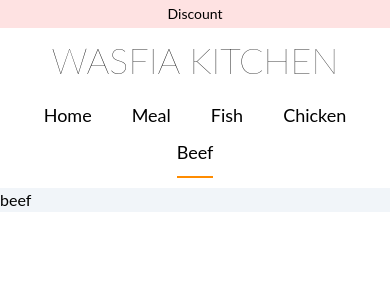
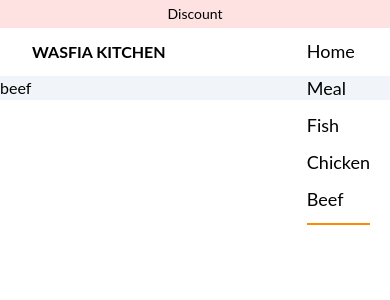
Before and after one commit to naimurcse/react-mealdb, a React (Vite) app: page /beef in a window 390 px wide. Shown: the top 300 px of the page. Built offline with nearby package versions, Linux system fonts and the light colour scheme.

Commit message:
Responsive Navigation is done

```diff
--- a/src/component/Header/Header.jsx
+++ b/src/component/Header/Header.jsx
@@ -4,11 +4,11 @@ import "./Header.css";
 
 const Header = () => {
    return (
-      <div className="bg-white text-center">
-         <div className="logo">
-            <h2 className="text-4xl font-thin py-3">WASFIA KITCHEN</h2>
+      <div className="flex md:flex-col absolute md:static w-full justify-between">
+         <div className="logo md:text-center">
+            <h2 className="md:text-4xl font-bold md:font-thin py-3 pl-8 md:pl-0">WASFIA KITCHEN</h2>
          </div>
-         <nav className="">
+         <nav className="flex md:flex-row md:justify-center flex-col">
             <ActiveLink to="/">Home</ActiveLink>
             <ActiveLink to="/meal">Meal</ActiveLink>
             <ActiveLink to="/Fish">Fish</ActiveLink>
--- a/src/component/Home/Home.jsx
+++ b/src/component/Home/Home.jsx
@@ -7,7 +7,7 @@ const Home = () => {
       <div>
          <Discount></Discount>
          <Header></Header>
-         <main className="bg-slate-100">
+         <main className="bg-slate-100 mt-12 md:mt-0">
             <Outlet></Outlet>
          </main>
       </div>
```
